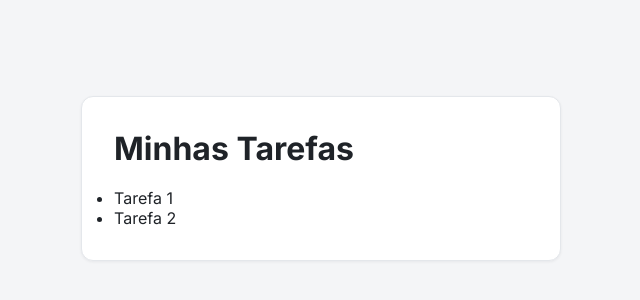
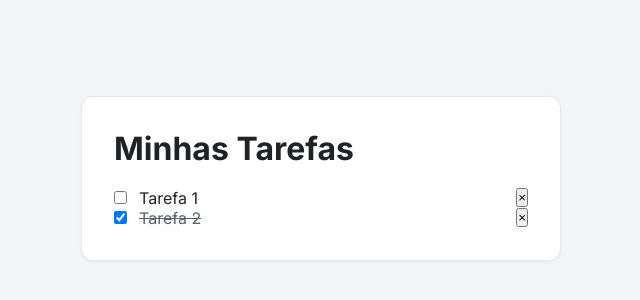
Before and after one commit to leonardochiaralo/desafio-fullstack, a Vue app in the folder frontend/: page / in a window 1280 px wide. Shown: the part 222-522 px from the top of the page, without its empty margins (319-959 px from the left). Built offline with nearby package versions, Linux system fonts and the light colour scheme.

Commit message:
feat: add TodoItem component

```diff
--- a/frontend/src/App.vue
+++ b/frontend/src/App.vue
@@ -1,6 +1,7 @@
 <script setup lang="ts">
 import { ref } from 'vue'
 import type { Task } from './types/task'
+import TodoItem from './components/TodoItem.vue'
 
 const tasks = ref<Task[]>([
   { id: '1', title: 'Tarefa 1', done: false },
@@ -12,9 +13,7 @@ const tasks = ref<Task[]>([
   <main>
     <h1>Minhas Tarefas</h1>
     <ul>
-      <li v-for="task in tasks" :key="task.id">
-        {{ task.title }}
-      </li>
+      <TodoItem v-for="task in tasks" :key="task.id" :task="task" />
     </ul>
   </main>
 </template>
@@ -31,5 +30,9 @@ main {
   display: flex;
   flex-direction: column;
   gap: 20px;
+
+  ul {
+    list-style: none;
+  }
 }
 </style>
--- /dev/null
+++ b/frontend/src/components/TodoItem.vue
@@ -0,0 +1,34 @@
+<script setup lang="ts">
+import type { Task } from '../types/task'
+
+defineProps<{
+  task: Task
+}>()
+</script>
+
+<template>
+  <li :class="{ done: task.done }">
+    <input type="checkbox" :checked="task.done" :id="`task-${task.id}`" />
+    <label :for="`task-${task.id}`">{{ task.title }}</label>
+    <button type="button" aria-label="Remover tarefa">×</button>
+  </li>
+</template>
+
+<style scoped>
+li {
+  display: flex;
+  align-items: center;
+  gap: 12px;
+
+  label {
+    flex: 1;
+  }
+
+  &.done {
+    label {
+      text-decoration: line-through;
+      color: var(--text-secondary-color);
+    }
+  }
+}
+</style>
```
